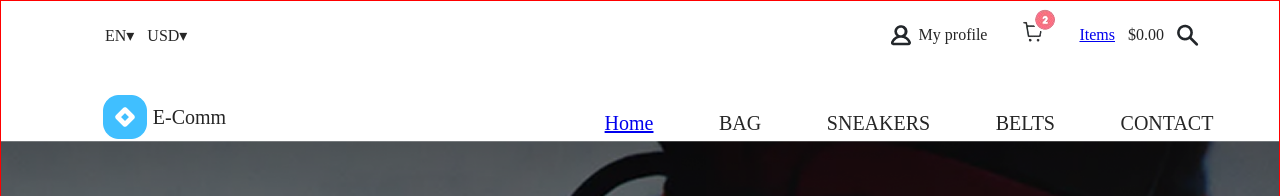
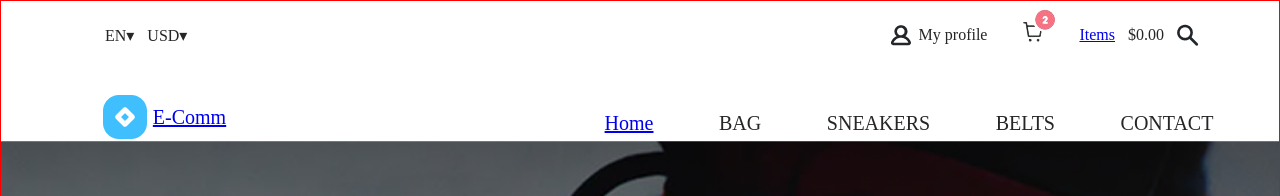
Before and after one commit to teecrown/E-Comm, a React (Vite) app: page / in a window 1280 px wide. Shown: the top 196 px of the page. Built offline with nearby package versions, Linux system fonts and the light colour scheme.

Commit message:
home link updated

```diff
--- a/src/Components/Navbar/Navbar.css
+++ b/src/Components/Navbar/Navbar.css
@@ -40,3 +40,7 @@ li span {
   color: #40bfff;
 
 }
+.logo{
+  text-decoration: none;
+  color: #40bfff;
+}
--- a/src/Components/Navbar/Navbar.jsx
+++ b/src/Components/Navbar/Navbar.jsx
@@ -9,8 +9,8 @@ const Navbar = () => {
     <div className="mom">
       <div className="Navflex">
         <div className="logoflex">
-          <img src={Logo} />
-          <p className="logo">E-Comm</p>
+         <img src={Logo} />
+          <p className="logo"> <Link to="/">E-Comm</Link></p>
         </div>
         <div className="li">
           <span>
```
Also changed, not shown: src/Pages/ModalPay/ModalPay.css (line endings or trailing spaces).
